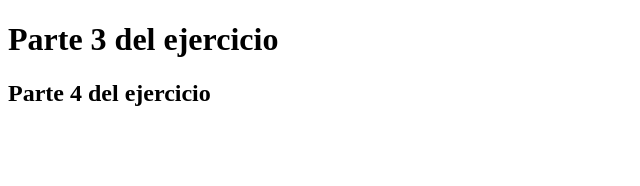
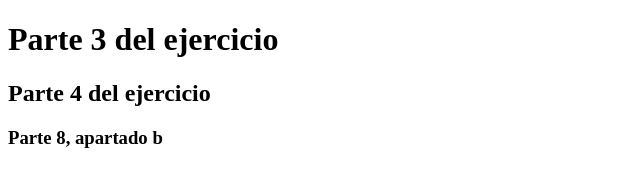
Before and after one commit to noelparizek/Primer-repositorio, a plain HTML site: page index.html in a window 1280 px wide. Shown: the whole page, without its empty margins (0-640 px from the left). Drawn offline with Linux system fonts and the light colour scheme.

Commit message:
Update index.html. Inclusión de <h3>

```diff
--- a/index.html
+++ b/index.html
@@ -8,5 +8,6 @@
 <body>
     <h1>Parte 3 del ejercicio</h1>
     <h2>Parte 4 del ejercicio</h2>
+    <h3>Parte 8, apartado b</h3>
 </body>
 </html>
```
